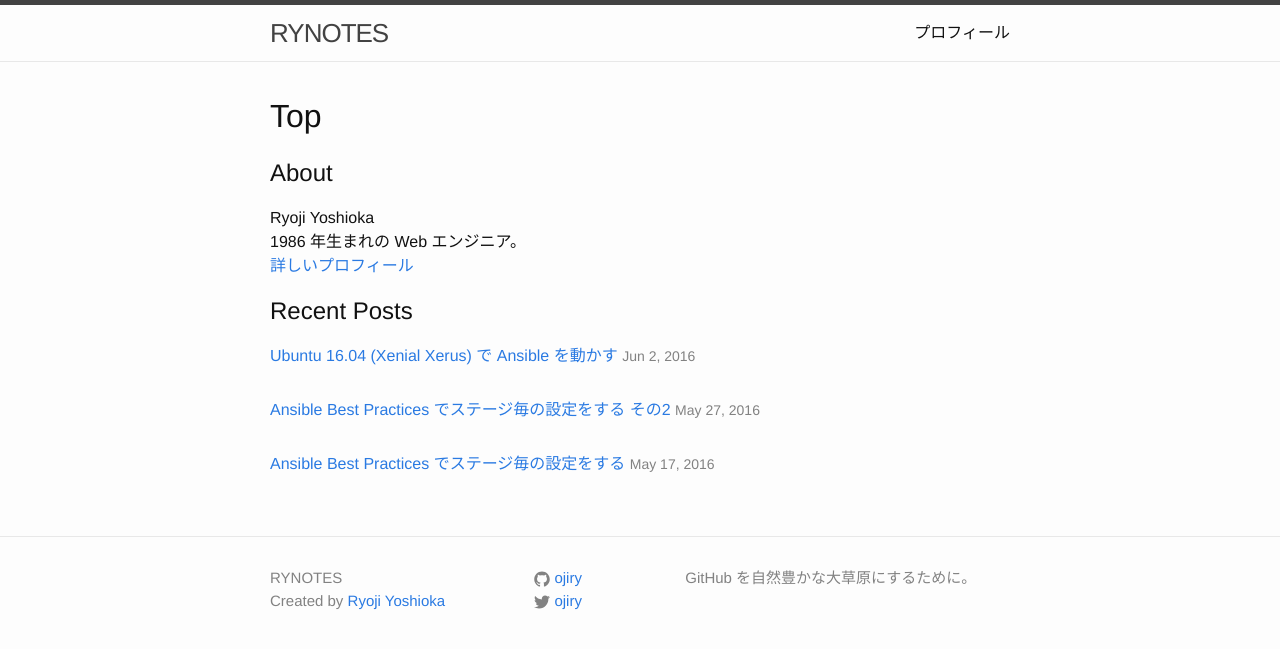
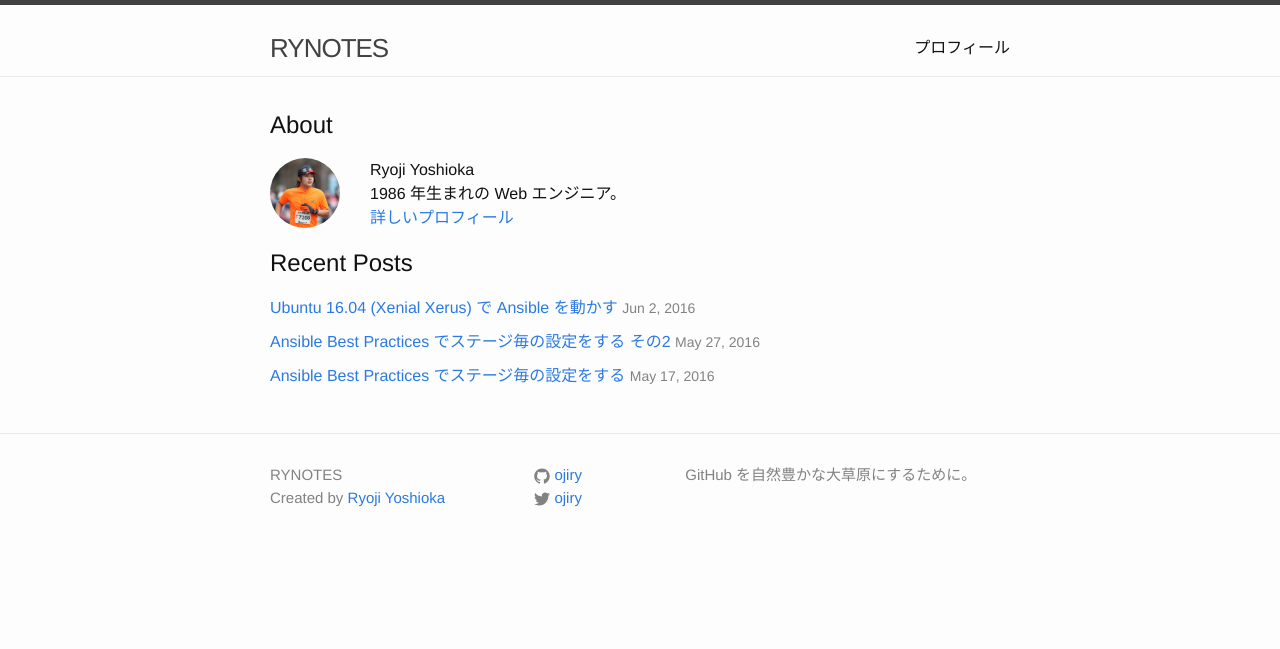
Before and after one commit to ojiry/blog, a Jekyll site: the page built from index.html, in a window 1280 px wide. Shown: the top 649 px of the page. Built offline with Jekyll 4.4.1, drawn with Linux system fonts in a browser that asks for light colours.

Commit message:
Fix design

```diff
--- a/_includes/header.html
+++ b/_includes/header.html
@@ -2,7 +2,7 @@
 
   <div class="wrapper">
 
-    <a class="site-title" href="{{ site.baseurl }}/">{{ site.title }}</a>
+    <h1><a class="site-title" href="{{ site.baseurl }}/">{{ site.title }}</a></h1>
 
     <nav class="site-nav">
       <a href="#" class="menu-icon">
--- a/_sass/_layout.scss
+++ b/_sass/_layout.scss
@@ -180,7 +180,7 @@
     list-style: none;
 
     > li {
-        margin-bottom: $spacing-unit;
+        margin-bottom: $spacing-unit / 3;
     }
 }
 
@@ -194,6 +194,21 @@
     font-size: 24px;
 }
 
+#profile {
+    display: flex;
+
+    .avatar {
+        img {
+            border-radius: 35px;
+            height: 70px;
+            width: 70px;
+        }
+    }
+
+    .detail {
+      margin-left: $spacing-unit
+    }
+}
 
 
 /**
--- a/index.html
+++ b/index.html
@@ -3,11 +3,13 @@ layout: default
 ---
 
 <div class="home">
-  <h1>Top</h1>
-
   <section>
     <h2>About</h2>
     <div id="profile">
+      <div class="avatar">
+        <img src="{{ site.baseurl }}/images/avatar.jpg" alt="ojiry">
+      </div>
+      <div class="detail">
         <dl>
           <dt>{{ site.author }}</dt>
           <dd>
@@ -15,6 +17,7 @@ layout: default
             <a href="{{ "/profile" | prepend: site.baseurl }}">詳しいプロフィール</a>
           </dd>
         </dl>
+      </div>
     </div>
   </section>
 
```
Also changed, not shown: images/avatar.jpg (added). Lines whose indentation alone changed are shown as unchanged.
